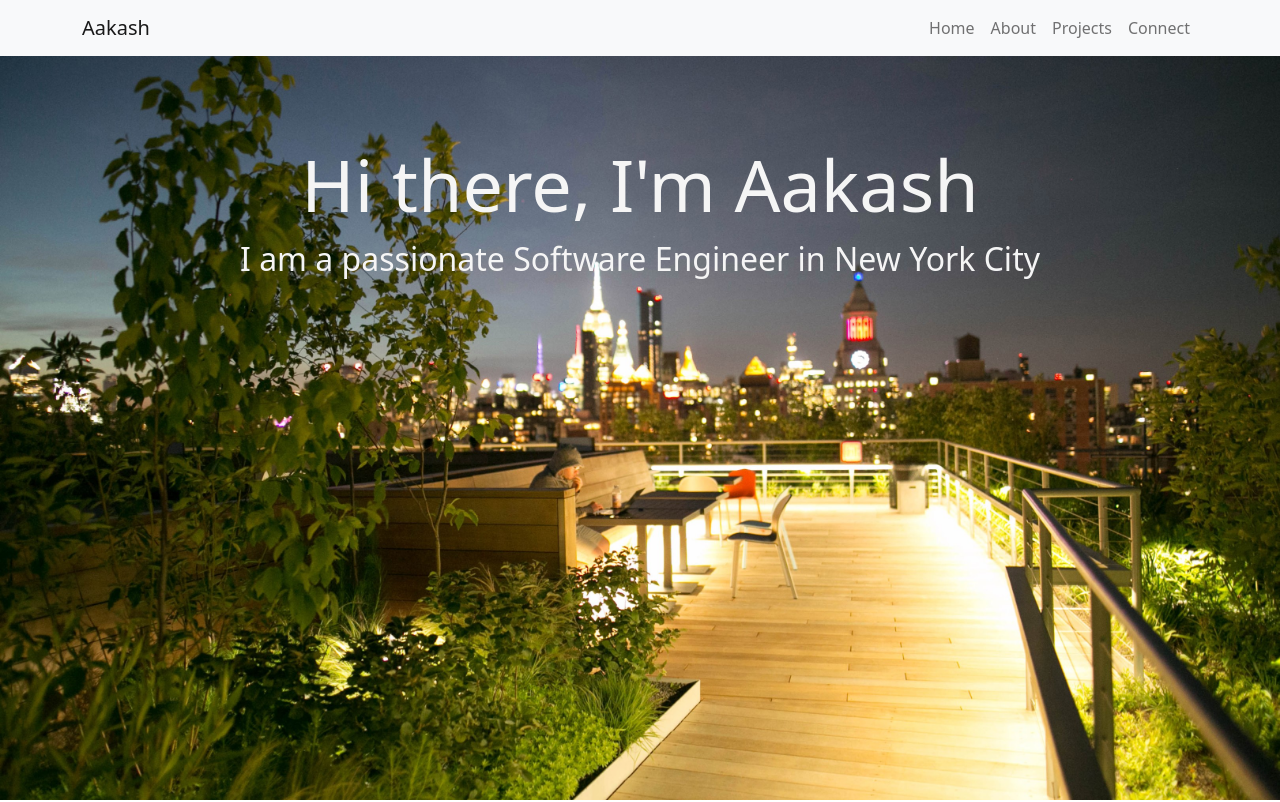
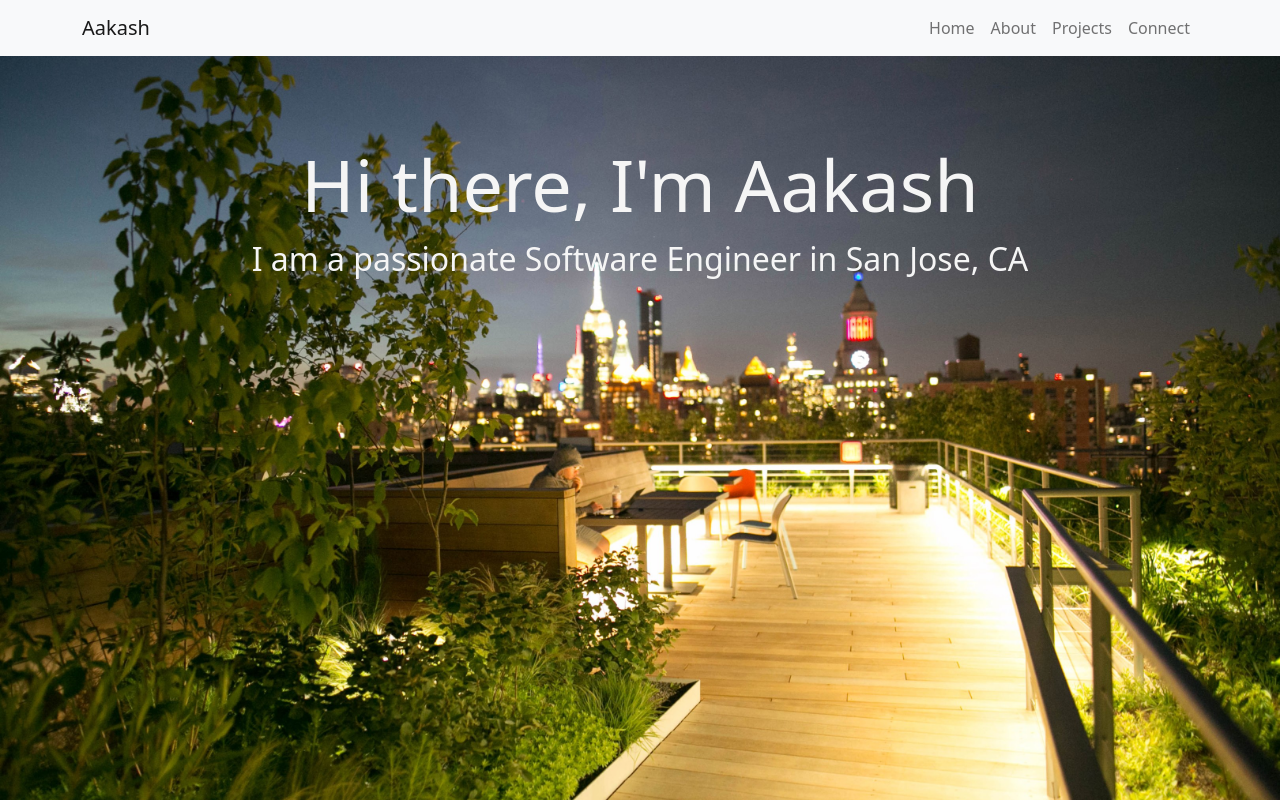
Before and after one commit to aakash-01-1996/portfolio, a plain HTML site: page index.html in a window 1280 px wide. Shown: the top 802 px of the page. Drawn offline with nearby package versions, Linux system fonts and the light colour scheme.

Commit message:
Portfolio Updated

```diff
--- a/index.html
+++ b/index.html
@@ -77,7 +77,7 @@
         <div class="col-lg-12 col-md-12 col-sm-12 col-xs-12 hero_text">
           <h2 class="hero_title">Hi there, I'm Aakash</h2>
           <p class="hero_desc">
-            I am a passionate Software Engineer in New York City
+            I am a passionate Software Engineer in San Jose, CA
           </p>
         </div>
       </div>
```
